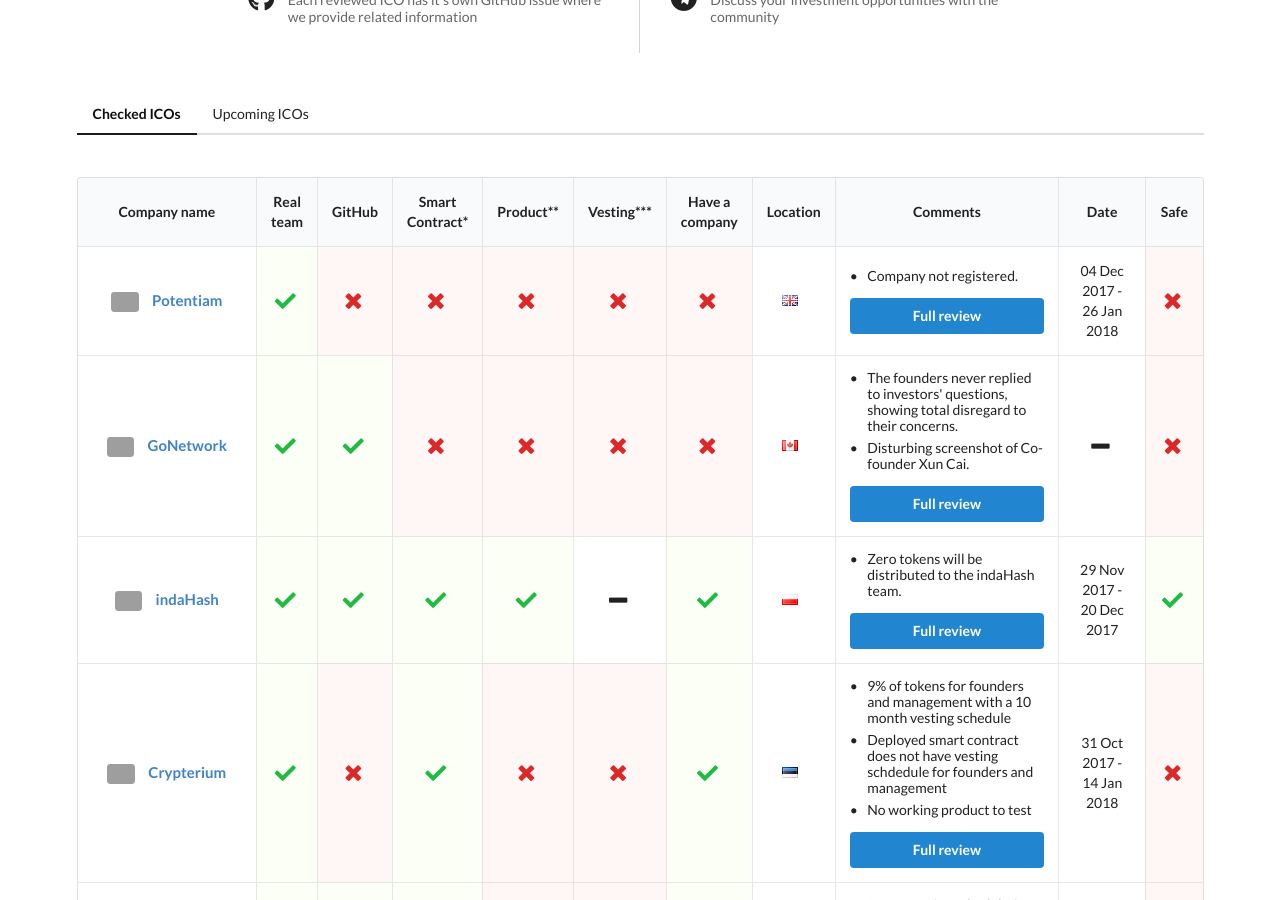
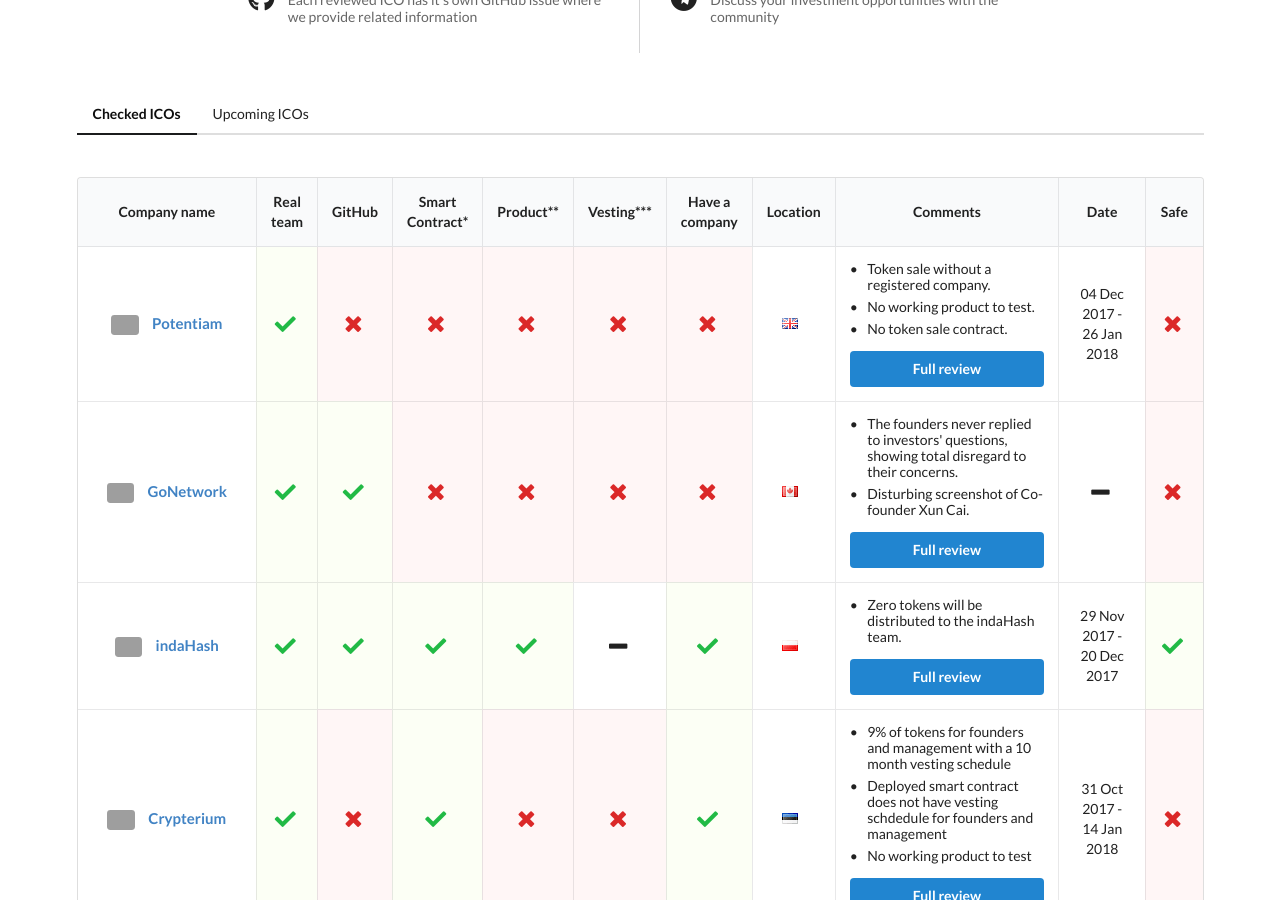
Before and after one commit to ico-check/ico-check, a Jekyll site: the page built from index.md, in a window 1280 px wide and 900 px high, scrolled down 414 px. Built offline with Jekyll 4.4.1, drawn with Linux system fonts in a browser that asks for light colours; nearby versions of some CDN libraries; grey boxes are pictures that could not be loaded.

Commit message:
13-potentiam-ico-check
Added comments

```diff
--- a/_data/icos.yml
+++ b/_data/icos.yml
@@ -11,7 +11,9 @@
   have_company: false
   location: United Kingdom
   comments:
-    - content: Company not registered.
+    - content: Token sale without a registered company.
+    - content: No working product to test.
+    - content: No token sale contract.
   ico_start_date: 2017-12-04T00:00:00Z
   ico_end_date: 2018-01-26T00:00:00Z
   safe: false
```
